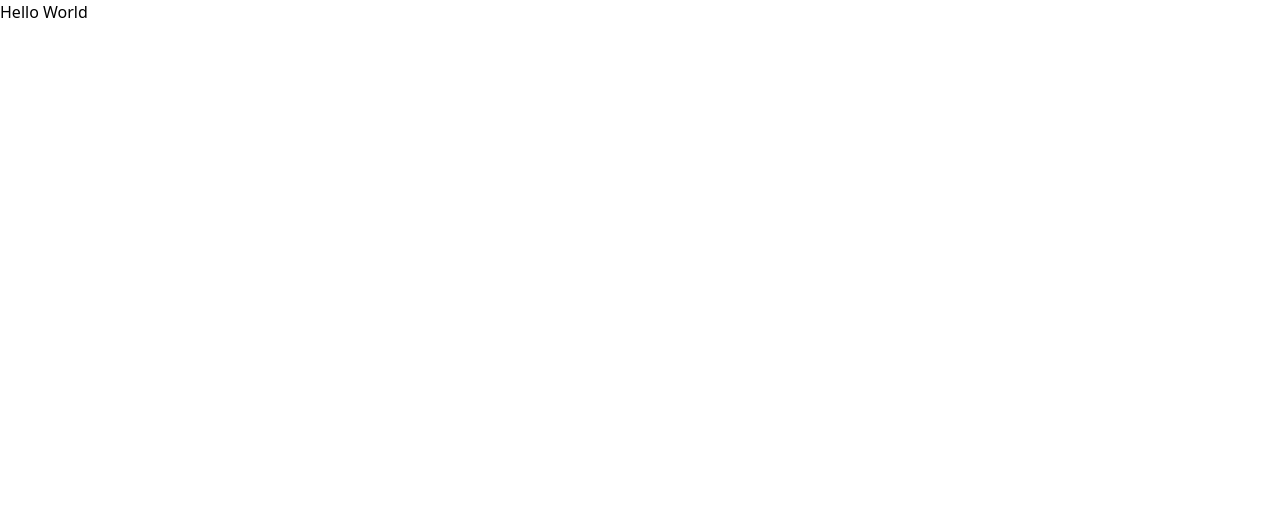
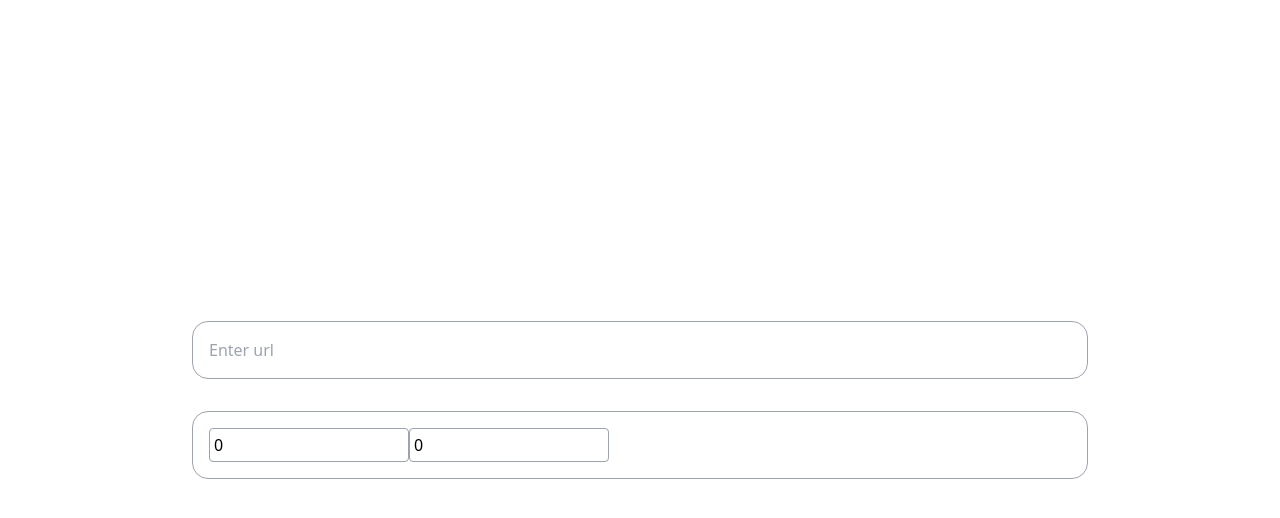
Before and after one commit to hritickjaiswal22/video-player-with-dynamic-captions, a React (Vite) app: page / in a window 1280 px wide. Shown: the top 518 px of the page. Built offline with nearby package versions, Linux system fonts and the light colour scheme.

Commit message:
added time input component

```diff
--- a/src/App.tsx
+++ b/src/App.tsx
@@ -71,8 +71,80 @@ function VideoPlayerWithCaptions({ inputs, url }: Props) {
 //   );
 // }
 
+interface TimeInputProps {
+  inputChangeHandler: (val: number) => void;
+}
+
+function TimeInput({ inputChangeHandler }: TimeInputProps) {
+  const [minutes, setMinutes] = useState(0);
+  const [seconds, setSeconds] = useState(0);
+
+  function minuteChangeHandler(e: React.ChangeEvent<HTMLInputElement>) {
+    const val = Number(e.target.value);
+
+    if (val >= 0) {
+      setMinutes(val);
+      inputChangeHandler(val * 60 + seconds);
+    }
+  }
+
+  function secondChangeHandler(e: React.ChangeEvent<HTMLInputElement>) {
+    const val = Number(e.target.value);
+
+    if (val >= 0 && val <= 59) {
+      setSeconds(val);
+      inputChangeHandler(minutes * 60 + val);
+    }
+  }
+
+  return (
+    <div className="flex-row gap-4">
+      <input
+        type="number"
+        value={minutes}
+        onChange={minuteChangeHandler}
+        min={0}
+        className="p-1 border border-gray-400 rounded w-[200px]"
+      />
+      <input
+        type="number"
+        value={seconds}
+        onChange={secondChangeHandler}
+        min={0}
+        max={59}
+        className="p-1 border border-gray-400 rounded w-[200px]"
+      />
+    </div>
+  );
+}
+
 function App() {
-  return <h1>Hello World</h1>;
+  const [input, setInput] = useState({
+    url: "",
+    timestamps: [5],
+  });
+  const [value, onChange] = useState("10:20");
+
+  return (
+    <article className="h-dvh flex justify-center items-center flex-col gap-8">
+      <input
+        className="p-4 border border-gray-400 rounded-2xl w-[70%]"
+        onChange={(e) => {
+          setInput((temp) => {
+            return {
+              ...temp,
+              url: e.target.value,
+            };
+          });
+        }}
+        placeholder="Enter url"
+      />
+
+      <div className="p-4 border border-gray-400 rounded-2xl w-[70%]">
+        <TimeInput inputChangeHandler={(val) => console.log(val)} />
+      </div>
+    </article>
+  );
 }
 
 export default App;
```
